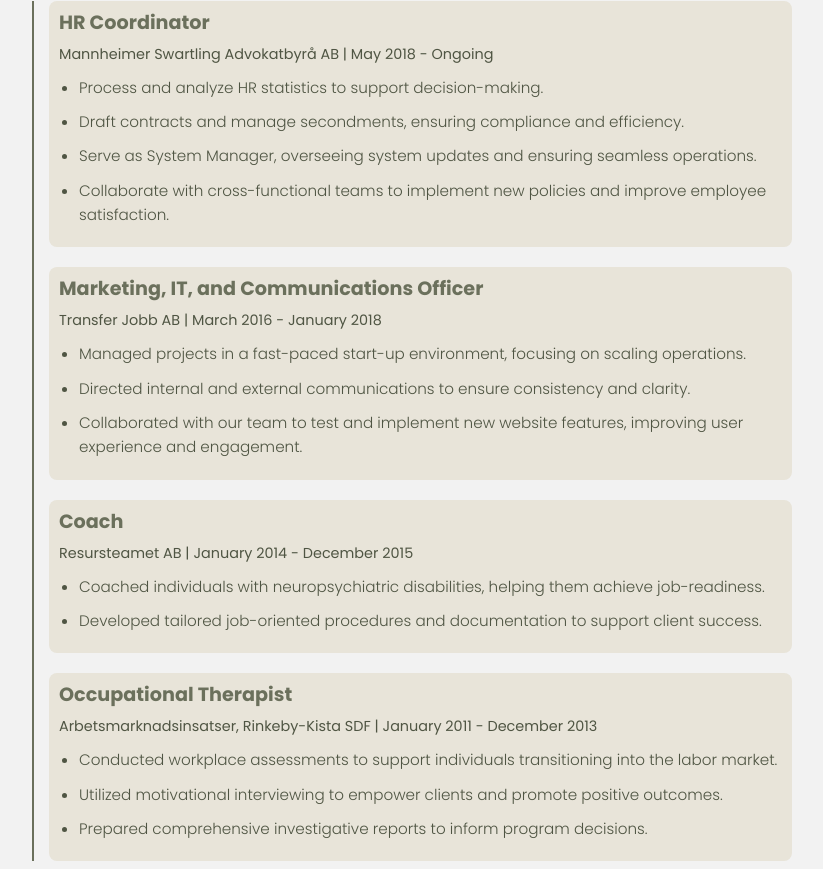
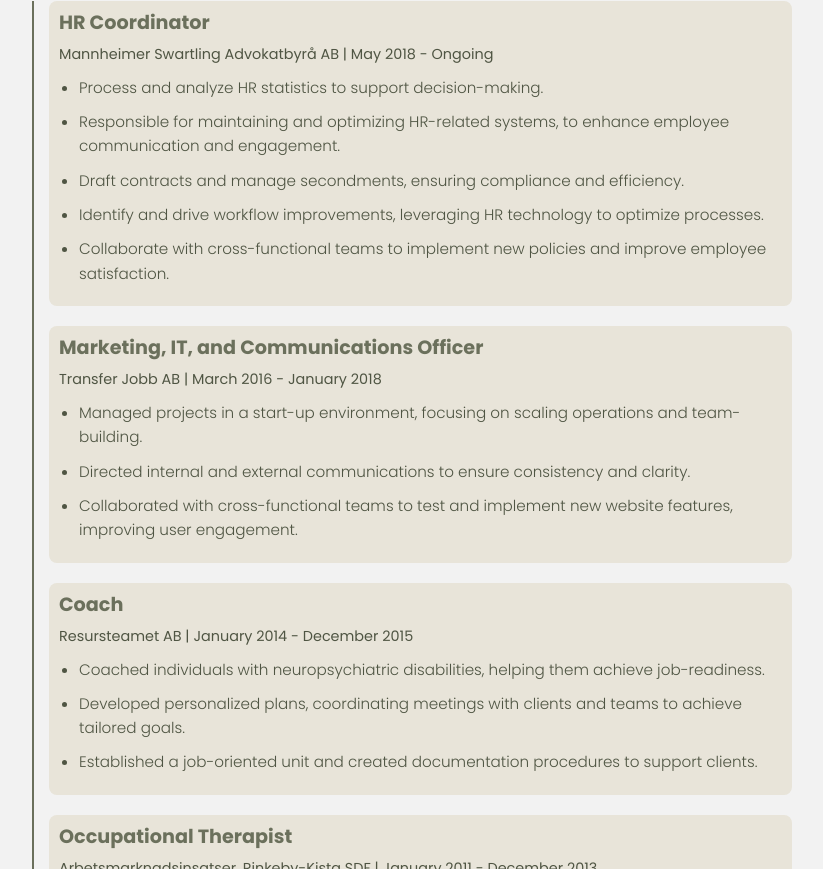
Before and after one commit to MilenTecle/portfolio, a React (Create React App) app: page /resume in a window 1280 px wide. Shown: the part 1511-2380 px from the top of the page, without its empty margins (228-1051 px from the left). Built offline with nearby package versions, Linux system fonts and the light colour scheme.

Commit message:
adjust resume page and add a wrapper div on content on homepage

```diff
--- a/src/App.module.css
+++ b/src/App.module.css
@@ -4,6 +4,10 @@ body {
     background-color: #f2f2f2;
     font-family: 'Poppins', sans-serif;
     color: #333;
+}
+
+body, html {
+    height: 100%;
 }
 
 h1,
--- a/src/components/Home.js
+++ b/src/components/Home.js
@@ -13,9 +13,11 @@ const Home = () => {
 
   return (
     <>
+      <div className={styles.homeWrapper}>
         <div className={styles.heroSection}>
+          <div className={styles.mainContent}>
             <h1 className={styles.heroTitle}>Hi, I'm Milen Tecle</h1>
-        <p className={`${styles.heroSubtitle} mb-5 `}>
+            <p className={`${styles.heroSubtitle} mb-5`}>
               A Junior Fullstack Software Developer with a passion for building user-friendly and efficient applications.
               Explore my projects below!
             </p>
@@ -23,7 +25,9 @@ const Home = () => {
               View Projects
             </a>
           </div>
+        </div>
         <Footer />
+      </div>
     </>
   );
 };
--- a/src/components/Resume.js
+++ b/src/components/Resume.js
@@ -81,8 +81,9 @@ const Resume = () => {
               <span>Mannheimer Swartling Advokatbyrå AB | May 2018 - Ongoing</span>
               <ul className={styles.bulletList}>
                 <li>Process and analyze HR statistics to support decision-making.</li>
+                <li>Responsible for maintaining and optimizing HR-related systems, to enhance employee communication and engagement.</li>
                 <li>Draft contracts and manage secondments, ensuring compliance and efficiency.</li>
-                <li>Serve as System Manager, overseeing system updates and ensuring seamless operations.</li>
+                <li>Identify and drive workflow improvements, leveraging HR technology to optimize processes.</li>
                 <li>Collaborate with cross-functional teams to implement new policies and improve employee satisfaction.</li>
               </ul>
             </div>
@@ -90,9 +91,9 @@ const Resume = () => {
               <h3>Marketing, IT, and Communications Officer</h3>
               <span>Transfer Jobb AB | March 2016 - January 2018</span>
               <ul className={styles.bulletList}>
-                <li>Managed projects in a fast-paced start-up environment, focusing on scaling operations.</li>
+                <li>Managed projects in a start-up environment, focusing on scaling operations and team-building.</li>
                 <li>Directed internal and external communications to ensure consistency and clarity.</li>
-                <li>Collaborated with our team to test and implement new website features, improving user experience and engagement.</li>
+                <li> Collaborated with cross-functional teams to test and implement new website features, improving user engagement.</li>
               </ul>
             </div>
             <div className={styles.timelineItem}>
@@ -100,16 +101,17 @@ const Resume = () => {
               <span>Resursteamet AB | January 2014 - December 2015</span>
               <ul className={styles.bulletList}>
                 <li>Coached individuals with neuropsychiatric disabilities, helping them achieve job-readiness.</li>
-                <li>Developed tailored job-oriented procedures and documentation to support client success.</li>
+                <li>Developed personalized plans, coordinating meetings with clients and teams to achieve tailored goals.</li>
+                <li>Established a job-oriented unit and created documentation procedures to support clients.</li>
               </ul>
             </div>
             <div className={styles.timelineItem}>
               <h3>Occupational Therapist</h3>
               <span>Arbetsmarknadsinsatser, Rinkeby-Kista SDF | January 2011 - December 2013</span>
               <ul className={styles.bulletList}>
-                <li>Conducted workplace assessments to support individuals transitioning into the labor market.</li>
+                <li>Conducted workplace assessments for individuals transitioning into the labor market.</li>
                 <li>Utilized motivational interviewing to empower clients and promote positive outcomes.</li>
-                <li>Prepared comprehensive investigative reports to inform program decisions.</li>
+                <li>Prepared comprehensive reports with recommended courses of action.</li>
               </ul>
             </div>
           </div>
--- a/src/styles/Footer.module.css
+++ b/src/styles/Footer.module.css
@@ -55,7 +55,7 @@
     font-size: 0.8rem;
     color: #666;
     text-align: center;
-    margin-bottom: -20px;
+    margin-bottom: 0;
   }
 
   /* Mobile Responsiveness for footer
--- a/src/styles/Home.module.css
+++ b/src/styles/Home.module.css
@@ -18,11 +18,23 @@
   }
 
   /* Hero Section Styling */
+  .homeWrapper {
+    display: flex;
+    flex-direction: column; /* Stack header, content, footer vertically */
+    min-height: 100vh; /* Full viewport height */
+    margin: 0;
+    padding: 0;
+  }
+
   .heroSection {
+    flex: 1; /* Take up the remaining space */
     text-align: center;
     padding: 80px 20px;
     animation: fadeIn 1s ease-in-out;
-    min-height: 100vh;
+    display: flex;
+    flex-direction: column;
+    justify-content: center; /* Center content vertically */
+    box-sizing: border-box; /* Include padding in height calculation */
   }
 
   .heroTitle {
```
Lines whose indentation alone changed are shown as unchanged.
